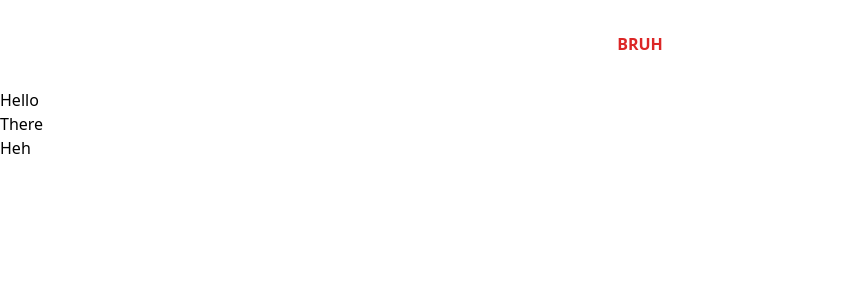
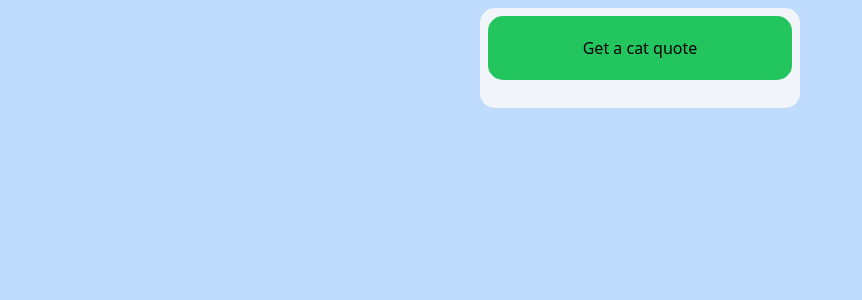
Before and after one commit to rkukutis/ps-front, a React (Vite) app in the folder playground/: page / in a window 1280 px wide. Shown: the top 300 px of the page, without its empty margins (0-862 px from the left). Built offline with nearby package versions, Linux system fonts and the light colour scheme.

Commit message:
basic api call set up

```diff
--- a/playground/package.json
+++ b/playground/package.json
@@ -10,8 +10,10 @@
     "preview": "vite preview"
   },
   "dependencies": {
+    "@tanstack/react-query": "^5.9.0",
     "react": "^18.2.0",
-    "react-dom": "^18.2.0"
+    "react-dom": "^18.2.0",
+    "react-router-dom": "^6.20.0"
   },
   "devDependencies": {
     "@types/react": "^18.2.37",
@@ -21,9 +23,11 @@
     "@vitejs/plugin-react": "^4.2.0",
     "autoprefixer": "^10.4.16",
     "eslint": "^8.53.0",
+    "eslint-config-prettier": "^9.0.0",
     "eslint-plugin-react-hooks": "^4.6.0",
     "eslint-plugin-react-refresh": "^0.4.4",
     "postcss": "^8.4.31",
+    "prettier": "^3.1.0",
     "tailwindcss": "^3.3.5",
     "typescript": "^5.2.2",
     "vite": "^5.0.0"
--- a/playground/src/App.tsx
+++ b/playground/src/App.tsx
@@ -1,22 +1,19 @@
-type ThingieProps = {
-  thingies: string[];
-};
+import { BrowserRouter, Route, Routes } from "react-router-dom";
+import Home from "./pages/Home";
+import { QueryClient, QueryClientProvider } from "@tanstack/react-query";
 
-const stuff: string[] = ["Hello", "There", "Heh"];
+const queryClient = new QueryClient();
 
 function App() {
   return (
-    <>
-      <h1 className="text text-red-600 text-center py-8 font-extrabold">
-        BRUH
-      </h1>
-      <ThingieDisplay thingies={stuff} />
-    </>
+    <QueryClientProvider client={queryClient}>
+      <BrowserRouter>
+        <Routes>
+          <Route path="/" element={<Home />} />
+        </Routes>
+      </BrowserRouter>
+    </QueryClientProvider>
   );
 }
 
-function ThingieDisplay({ thingies }: ThingieProps) {
-  return thingies.map((t) => <h2>{t}</h2>);
-}
-
 export default App;
--- /dev/null
+++ b/playground/src/components/List.tsx
@@ -0,0 +1,25 @@
+import { useState } from "react";
+import getQuotes from "../services/getQuotes";
+
+interface CatFact {
+  fact: string;
+  length: number;
+}
+
+export default function List() {
+  const [quote, setQuote] = useState("");
+
+  async function handler() {
+    const quote: string = await getQuotes();
+    setQuote(quote);
+  }
+
+  return (
+    <div className="py-2 my-2 w-[20rem] bg-slate-100 flex flex-col px-2 space-y-5 rounded-[15px]">
+      <button className="p-5 bg-green-500 hover:bg-green-400 rounded-[15px]" onClick={handler}>
+        Get a cat quote
+      </button>
+      <h1 className="text text-slate-900 text-center">{quote}</h1>
+    </div>
+  );
+}
--- /dev/null
+++ b/playground/src/pages/Home.tsx
@@ -0,0 +1,11 @@
+import List from "../components/List";
+
+export default function MainPage() {
+  return (
+    <section className="h-screen bg-blue-200">
+      <div className="flex flex-col items-center justify-center">
+        <List />
+      </div>
+    </section>
+  );
+}
--- /dev/null
+++ b/playground/src/services/getQuotes.ts
@@ -0,0 +1,10 @@
+interface CatFact {
+  fact: string;
+  length: number;
+}
+
+export default async function getQuotes(): Promise<string> {
+  const res = await fetch("https://catfact.ninja/fact");
+  const data: CatFact = await res.json();
+  return data.fact;
+}
```
Also changed, not shown: 2 other files (tests, documents, lock files or other folders).
